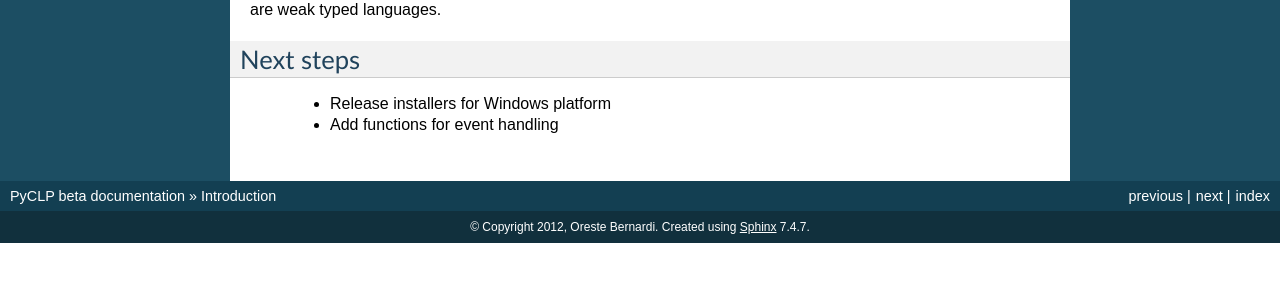
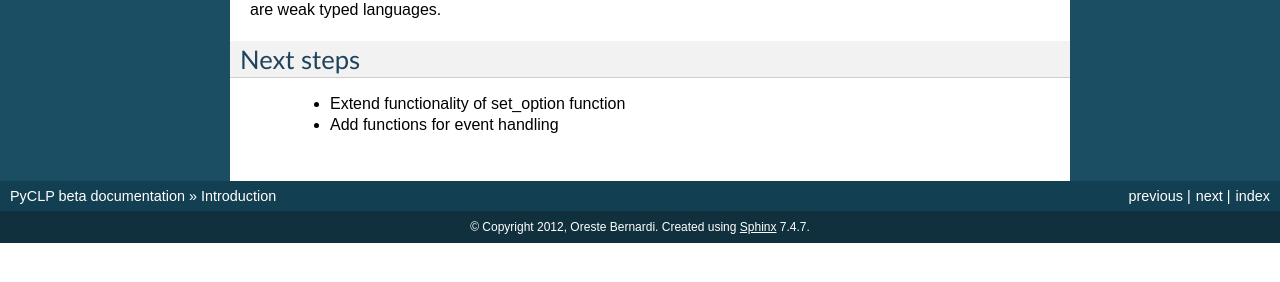
Before and after one commit to BackupTheBerlios/pyclp-svn, a Sphinx documentation site: the page built from trunk/pyclp/doc/introduction.rst, in a window 1280 px wide. Shown: the part 407-689 px from the top of the page. Built offline with Sphinx 7.4.7, drawn with Linux system fonts in a browser that asks for light colours.

```diff
--- a/trunk/pyclp/doc/introduction.rst
+++ b/trunk/pyclp/doc/introduction.rst
@@ -26,5 +26,5 @@
 Next steps
 **********
 
-   * Release installers for Windows platform
+   * Extend functionality of set_option function
    * Add functions for event handling
```
Also changed, not shown: 2 other files.
